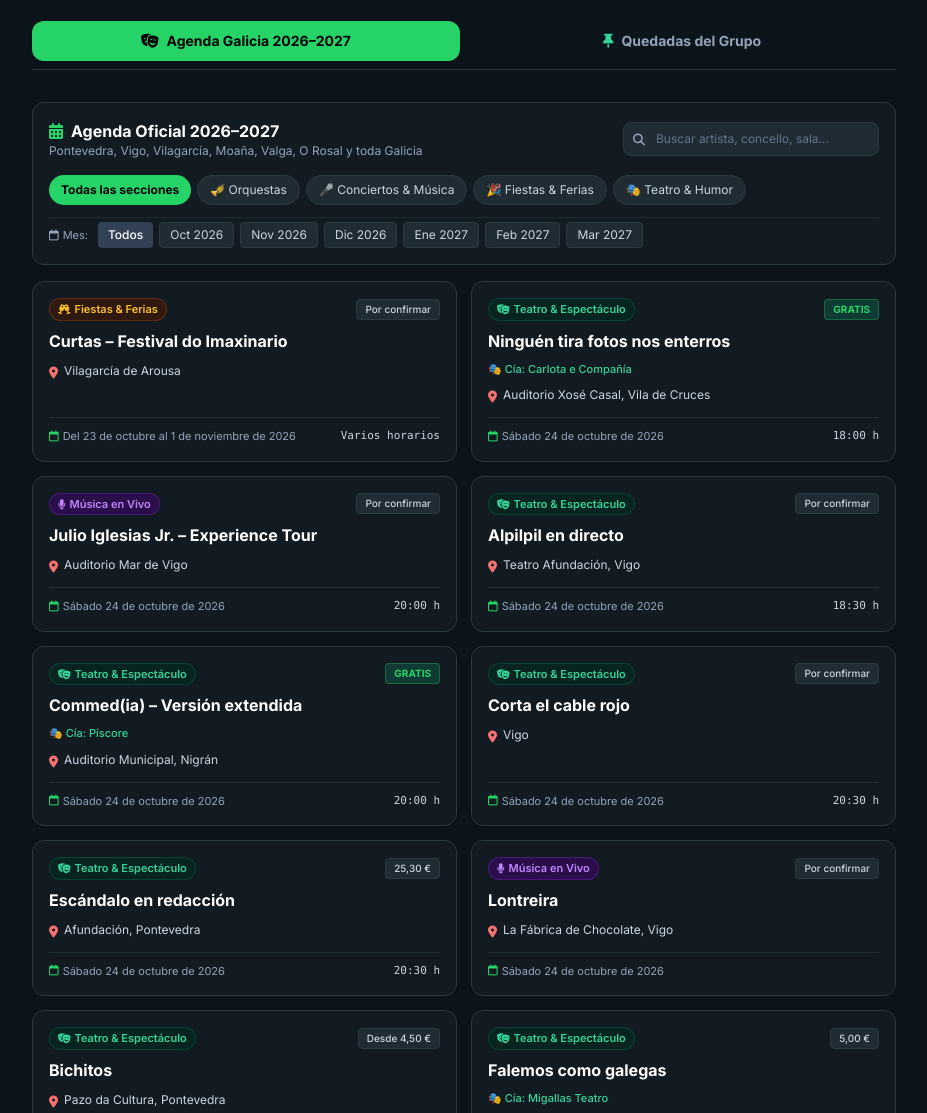
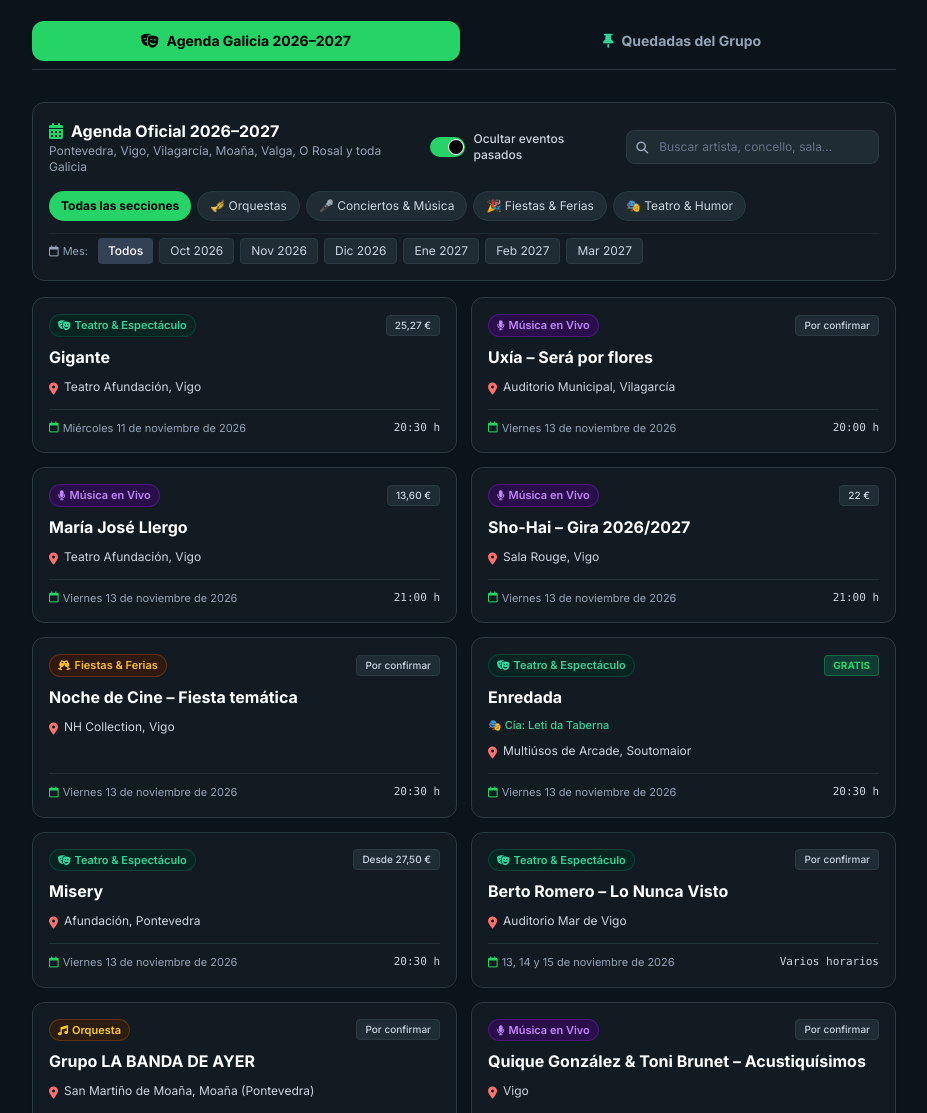
Before and after one commit to r-acha/r-acha.github.io, a plain HTML site: page M-cero/index3.html in a window 1280 px wide. Shown: the part 880-1993 px from the top of the page, without its empty margins (176-1103 px from the left). Drawn offline with nearby package versions, Linux system fonts and the light colour scheme.

Commit message:
Update index3.html

```diff
--- a/M-cero/index3.html
+++ b/M-cero/index3.html
@@ -206,17 +206,27 @@
             <!-- Barra de control y filtros -->
             <div class="bg-wa-panel p-4 rounded-xl border border-wa-border space-y-3">
                 <div class="flex flex-col sm:flex-row sm:items-center justify-between gap-3">
-                    <div>
+                    <div class="flex flex-col">
                         <h3 class="font-bold text-base text-white flex items-center gap-2">
                             <i class="fa-solid fa-calendar-days text-wa-green"></i>
                             Agenda Oficial 2026–2027
                         </h3>
                         <p class="text-xs text-slate-400">Pontevedra, Vigo, Vilagarcía, Moaña, Valga, O Rosal y toda Galicia</p>
                     </div>
-                    <div class="relative sm:w-64">
-                        <input type="text" id="buscador-eventos" oninput="filtrarEventos()" placeholder="Buscar artista, concello, sala..."
-                               class="w-full bg-wa-card text-xs text-white rounded-lg pl-8 pr-3 py-2 border border-wa-border focus:border-wa-green focus:outline-none placeholder-slate-500">
-                        <i class="fa-solid fa-magnifying-glass absolute left-2.5 top-2.5 text-slate-400 text-xs"></i>
+
+                    <div class="flex flex-col sm:flex-row gap-3 items-start sm:items-center">
+                        <!-- Interruptor Ocultar Pasados -->
+                        <label class="inline-flex items-center cursor-pointer text-xs text-slate-300">
+                            <input type="checkbox" id="ocultar-pasados" onchange="alternarPasados()" checked class="sr-only peer">
+                            <div class="relative w-9 h-5 bg-wa-card peer-focus:outline-none rounded-full peer peer-checked:after:translate-x-full rtl:peer-checked:after:-translate-x-full peer-checked:after:border-white after:content-[''] after:absolute after:top-[2px] after:start-[2px] after:bg-slate-400 after:border-slate-300 after:border after:rounded-full after:h-4 after:w-4 after:transition-all peer-checked:bg-wa-green peer-checked:after:bg-black peer-checked:after:border-black"></div>
+                            <span class="ms-2 font-medium">Ocultar eventos pasados</span>
+                        </label>
+
+                        <div class="relative w-full sm:w-64">
+                            <input type="text" id="buscador-eventos" oninput="filtrarEventos()" placeholder="Buscar artista, concello, sala..."
+                                   class="w-full bg-wa-card text-xs text-white rounded-lg pl-8 pr-3 py-2 border border-wa-border focus:border-wa-green focus:outline-none placeholder-slate-500">
+                            <i class="fa-solid fa-magnifying-glass absolute left-2.5 top-2.5 text-slate-400 text-xs"></i>
+                        </div>
                     </div>
                 </div>
 
@@ -344,7 +354,7 @@
                 <div class="bg-wa-panel border border-wa-border hover:border-wa-green/40 transition rounded-xl p-4 flex flex-col justify-between shadow-sm">
                     <div class="space-y-2">
                         <div class="flex items-center justify-between text-[11px]">
-                            <span class="inline-flex items-center gap-1 font-semibold text-emerald-400 bg-emerald-950/60 border-emerald-800/50 px-2.5 py-0.5 rounded-full">
+                            <span class="inline-flex items-center gap-1 font-semibold text-emerald-400 bg-emerald-950/60 border border-emerald-800/50 px-2.5 py-0.5 rounded-full">
                                 🚶‍♂️🌿 O Salnés
                             </span>
                             <span class="text-slate-400">Fecha por determinar</span>
@@ -640,14 +650,23 @@
 
         let seccionFiltro = 'todas';
         let mesFiltro = 'todos';
+        let ocultarPasados = true;
 
         // Ordenar la base de datos de manera cronológica inicial por la fechaOrden
         eventosAgendaCompleta.sort((a, b) => new Date(a.fechaOrden) - new Date(b.fechaOrden));
+
+        // Obtener la fecha actual con la hora puesta a las 00:00:00 para comparar sólo los días
+        function obtenerFechaHoy() {
+            const hoy = new Date();
+            hoy.setHours(0, 0, 0, 0);
+            return hoy;
+        }
 
         // Renderizar los eventos con los filtros aplicados (manteniendo siempre el orden por fechaOrden)
         function renderAgenda() {
             const contenedor = document.getElementById('lista-eventos');
             const textoBuscador = document.getElementById('buscador-eventos').value.toLowerCase().trim();
+            const hoy = obtenerFechaHoy();
 
             const filtrados = eventosAgendaCompleta.filter(ev => {
                 const coincideSeccion = (seccionFiltro === 'todas' || ev.seccion === seccionFiltro);
@@ -656,6 +675,16 @@
                                       ev.lugar.toLowerCase().includes(textoBuscador) ||
                                       ev.fecha.toLowerCase().includes(textoBuscador) ||
                                       (ev.comp && ev.comp.toLowerCase().includes(textoBuscador));
+
+                // Comprobación de eventos expirados
+                const fechaEv = new Date(ev.fechaOrden);
+                fechaEv.setHours(0, 0, 0, 0);
+                const esPasado = fechaEv < hoy;
+
+                if (ocultarPasados && esPasado) {
+                    return false; // Se oculta por completo
+                }
+
                 return coincideSeccion && coincideMes && coincideTexto;
             });
 
@@ -688,19 +717,35 @@
                     secTexto = 'Fiestas & Ferias';
                 }
 
+                // Detectar si el evento ya pasó en relación a hoy
+                const fechaEv = new Date(ev.fechaOrden);
+                fechaEv.setHours(0, 0, 0, 0);
+                const yaHaPasado = fechaEv < hoy;
+
+                let estiloPasadoCard = '';
+                let badgeExpirado = '';
+
+                if (yaHaPasado) {
+                    estiloPasadoCard = 'opacity-40 filter saturate-50 border-dashed';
+                    badgeExpirado = `<span class="bg-red-900/40 text-red-300 font-bold px-2 py-0.5 rounded text-[10px] border border-red-800/40">FINALIZADO</span>`;
+                }
+
                 const esGratis = ev.precio.toUpperCase().includes('GRATIS') || ev.precio.toUpperCase().includes('LIBRE');
                 const badgePrecio = esGratis
                     ? `<span class="bg-emerald-500/20 text-wa-green font-bold px-2 py-0.5 rounded text-[10px] border border-wa-green/30">GRATIS</span>`
                     : `<span class="bg-wa-card text-slate-300 font-medium px-2 py-0.5 rounded text-[10px] border border-wa-border">${ev.precio}</span>`;
 
                 return `
-                    <div class="bg-wa-panel border border-wa-border hover:border-wa-green/40 p-4 rounded-xl transition flex flex-col justify-between shadow-sm">
+                    <div class="bg-wa-panel border border-wa-border hover:border-wa-green/40 p-4 rounded-xl transition flex flex-col justify-between shadow-sm ${estiloPasadoCard}">
                         <div class="space-y-2">
                             <div class="flex items-center justify-between text-[11px]">
                                 <span class="inline-flex items-center gap-1 font-semibold border px-2 py-0.5 rounded-full ${badgeClass}">
                                     <i class="fa-solid ${iconoSec} text-[10px]"></i> ${secTexto}
                                 </span>
-                                ${badgePrecio}
+                                <div class="flex items-center gap-1.5">
+                                    ${badgeExpirado}
+                                    ${badgePrecio}
+                                </div>
                             </div>
                             <h4 class="font-bold text-white text-sm sm:text-base leading-snug">${ev.titulo}</h4>
                             ${ev.comp ? `<p class="text-[11px] text-emerald-400 font-medium">🎭 Cía: ${ev.comp}</p>` : ''}
@@ -718,6 +763,12 @@
                     </div>
                 `;
             }).join('');
+        }
+
+        // Filtro pasados
+        function alternarPasados() {
+            ocultarPasados = document.getElementById('ocultar-pasados').checked;
+            renderAgenda();
         }
 
         // Filtro por sección
```
